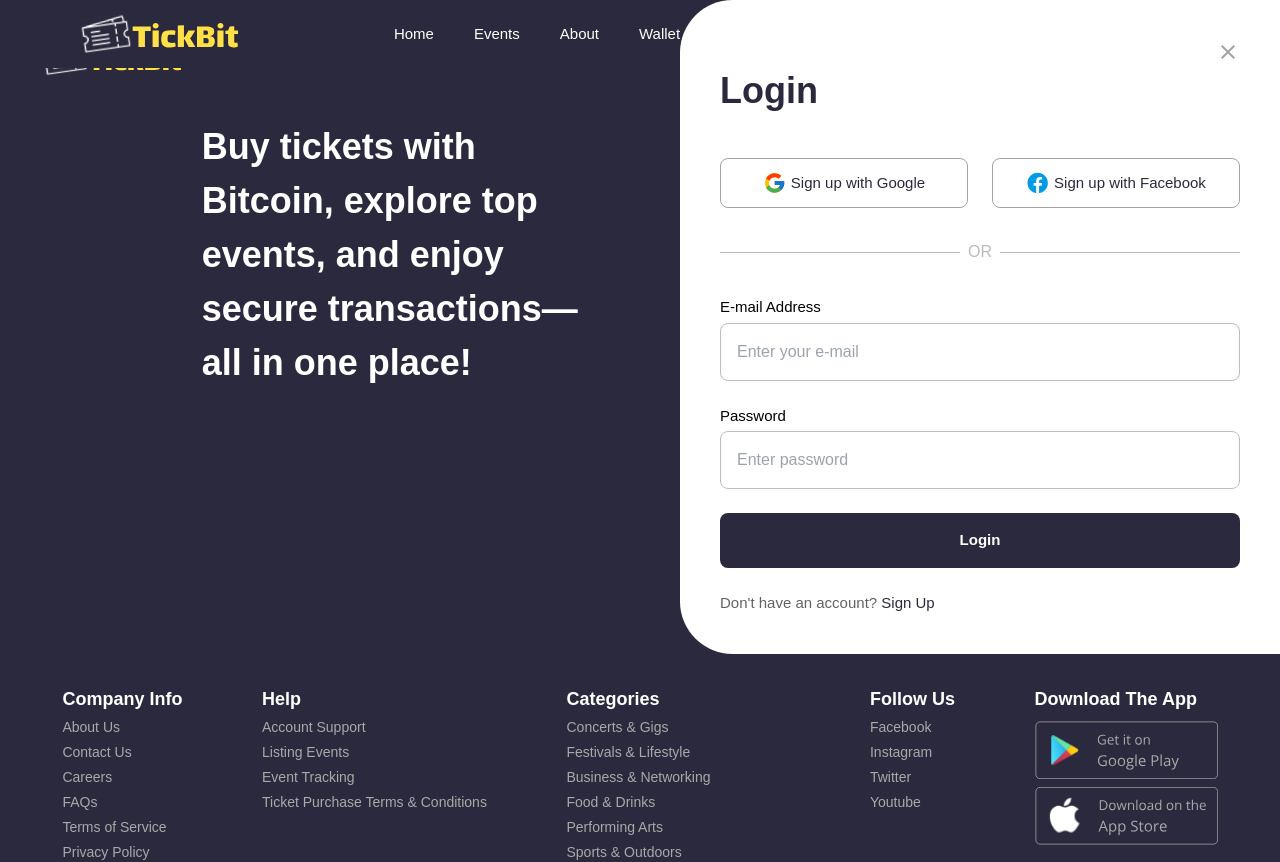
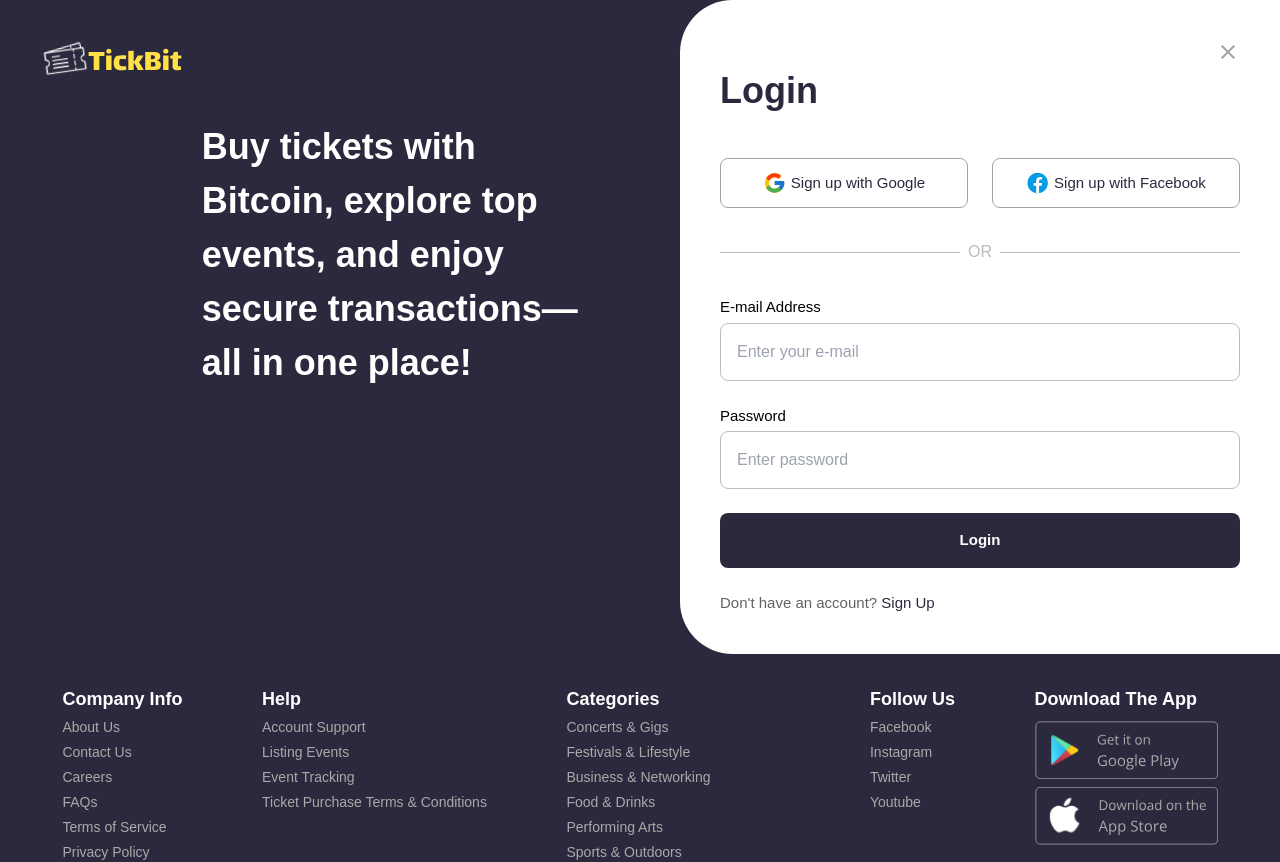
Before and after one commit to MIKEDROPS/Tickbithq-, a Next.js app: page /auth/login in a window 1280 px wide. Shown: the top 862 px of the page. Built offline with nearby package versions, Linux system fonts and the light colour scheme.

Commit message:
new change

```diff
--- a/src/app/auth/[opt]/page.js
+++ b/src/app/auth/[opt]/page.js
@@ -16,7 +16,7 @@ const Auth = () => {
 
 
   return (
-    <div className='flex bg-primary'>
+    <div className='flex bg-primary relative z-10'>
         <div className='bg-primary p-10 flex-[1] md:flex hidden'>
           <Image src={logo} className='w-[161.66px] h-[36px]' alt='' />
           <p className='md:text-[36px] text-[23px] font-[700] md:w-[387px] text-white mt-20'>
```
